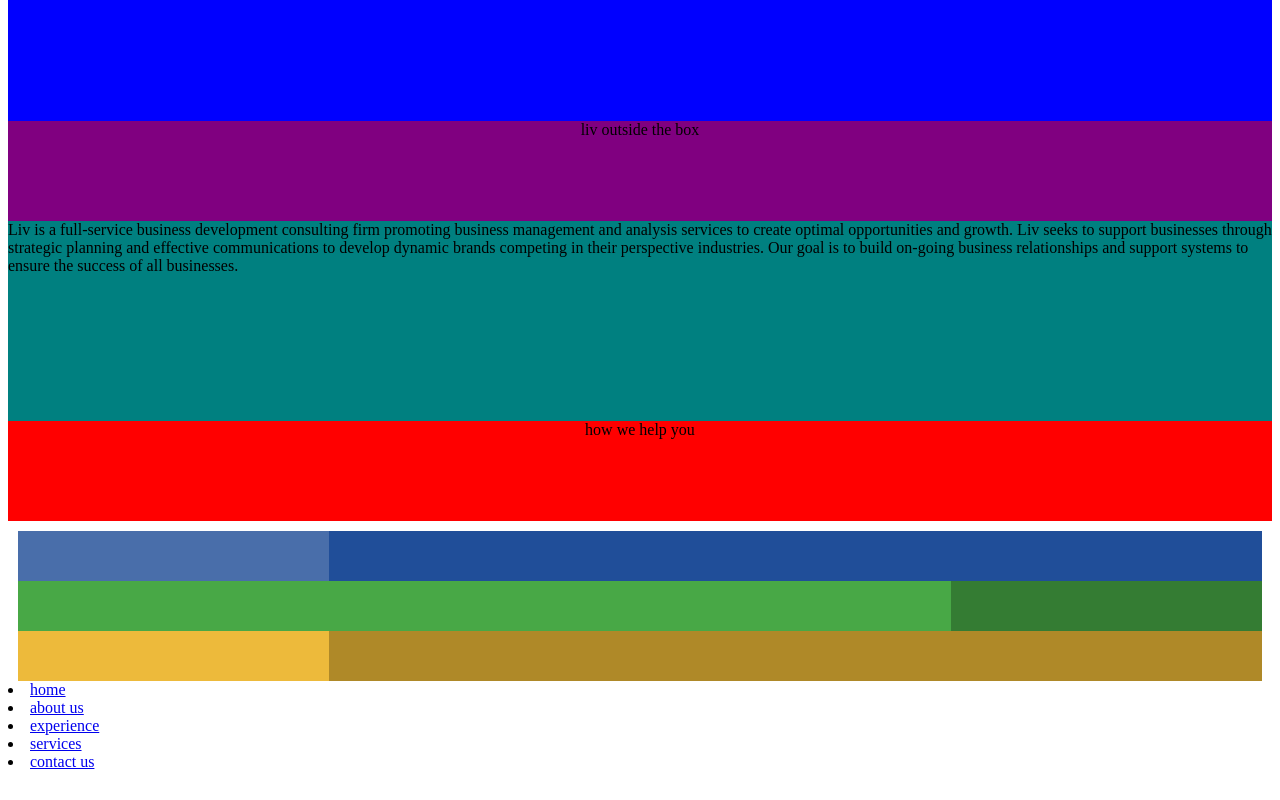
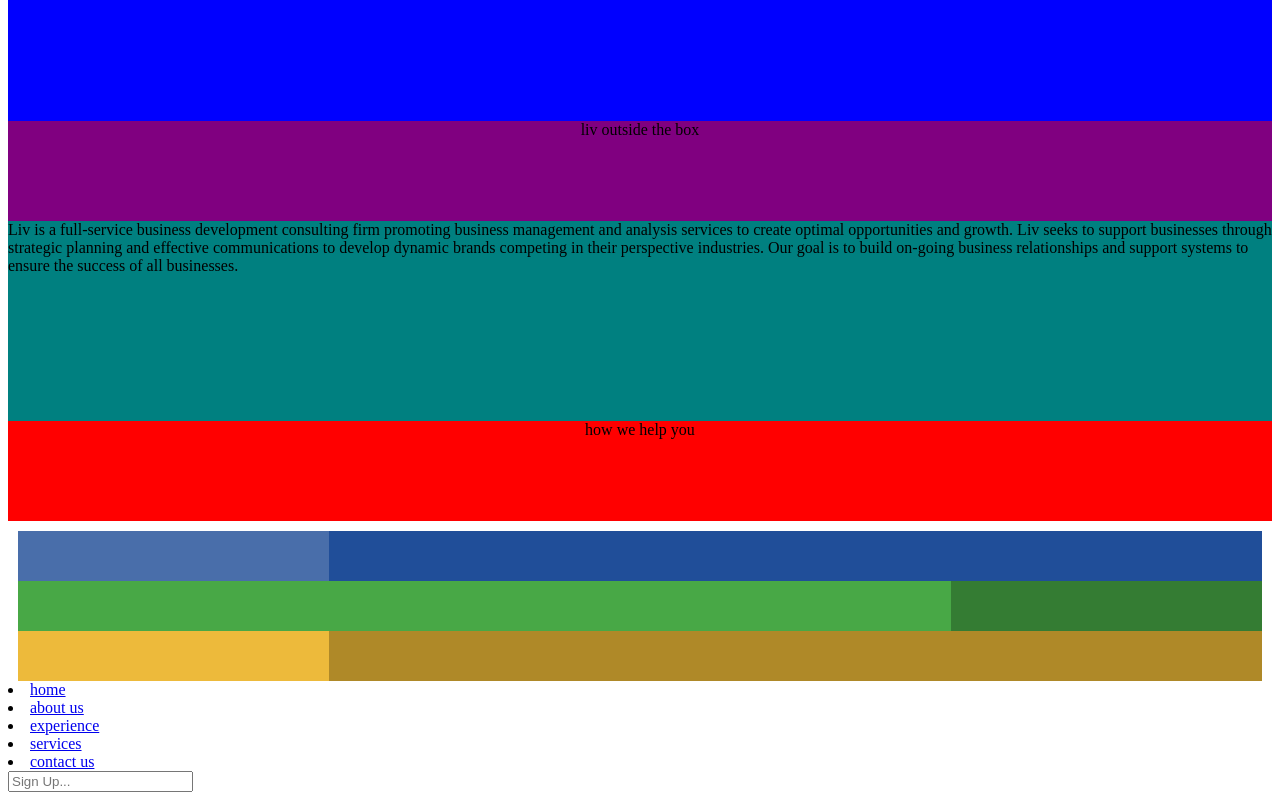
Before and after one commit to aturnage/liveupdated, a plain HTML site: page index.html in a window 1280 px wide. Shown: the part 763-1563 px from the top of the page. Before the commit the page ends 1542 px from the top, so only its background shows below. Drawn offline with nearby package versions, Linux system fonts and the light colour scheme.

Commit message:
Added sign up bar to footer

```diff
--- a/footer.html
+++ b/footer.html
@@ -3,3 +3,6 @@
 <li><a href="/experiences">experience</a></li>
 <li><a href="/services">services</a></li>
 <li><a href="/contact">contact us</a></li>
+<div class="searchBar">
+  <input type="text" placeholder="Sign Up...">
+</div>
```
